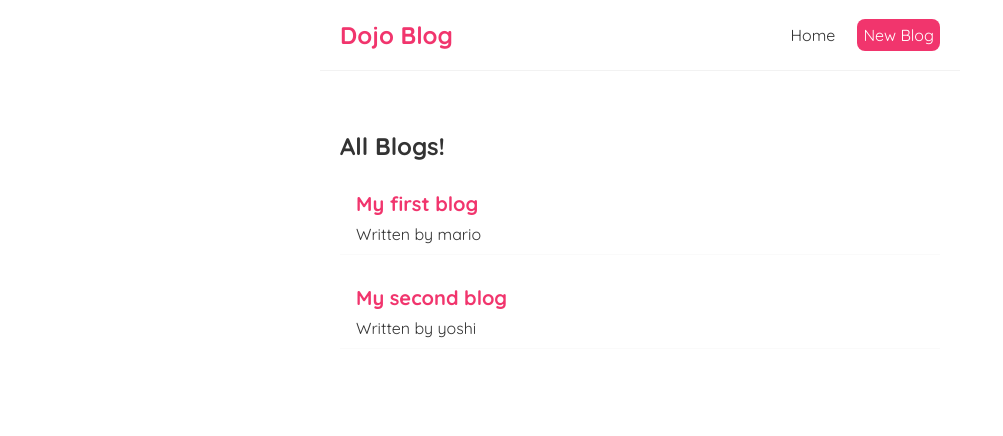
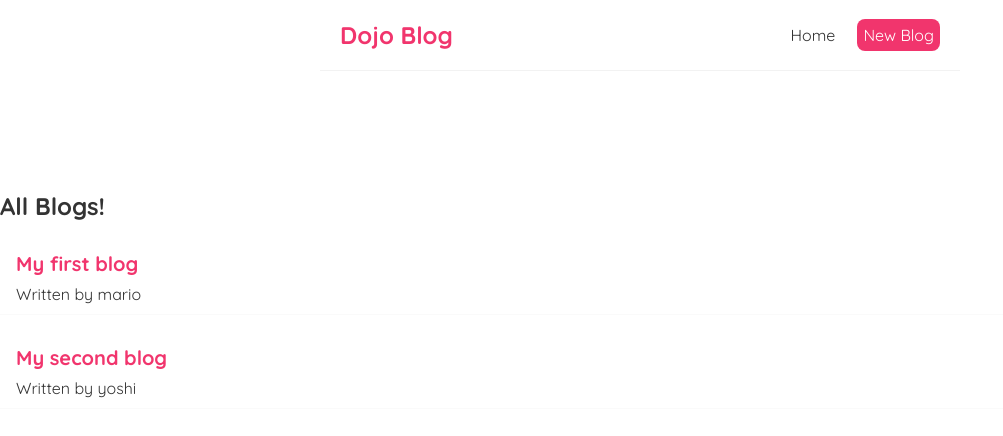
Before and after one commit to stephenbeale/dojo-blog, a React (Create React App) app: page / in a window 1280 px wide. Shown: the top 436 px of the page, without its empty margins (0-1003 px from the left). Built offline with nearby package versions, Linux system fonts and the light colour scheme; data requests are answered from the project's data file.

Commit message:
WIP - currently I have the blogs component fully left-aligned, when it should not be

```diff
--- a/src/App.js
+++ b/src/App.js
@@ -1,14 +1,28 @@
 import Navbar from "./Navbar";
 import Home from "./Home";
+import {
+  BrowserRouter as Router,
+  Route,
+  Switch,
+} from "react-router-dom/cjs/react-router-dom";
 
 function App() {
   return (
-    <div className="App">
-      <Navbar />
-      <div className="content">
-        <Home />
+    <Router>
+      <div className="App">
+        <Navbar />
+        <div className="content"></div>
+        {/* Switch component makes sure that only one route shows at any one time
+        All routes go inside this component */}
+        <Switch>
+          {/* Determines path for home page of site
+          Nest home component inside so this shows when home route is requested*/}
+          <Route exact path="/">
+            <Home />
+          </Route>
+        </Switch>
       </div>
-    </div>
+    </Router>
   );
 }
 
--- a/src/Home.js
+++ b/src/Home.js
@@ -14,7 +14,7 @@ const Home = () => {
     <div className="home">
       {error && <div> {error}</div>}
       {isPending && <div>Loading...</div>}
-      {/* Blogs and works through conditional templating - 'logical and' from JS evaluates left side first, but if null, then evaluates right */}
+      {/* Blogs && works through conditional templating - 'logical and' from JS evaluates left side first, but if null, then evaluates right */}
       {blogs && <BlogList blogs={blogs} title="All Blogs!" />}
     </div>
   );
```
